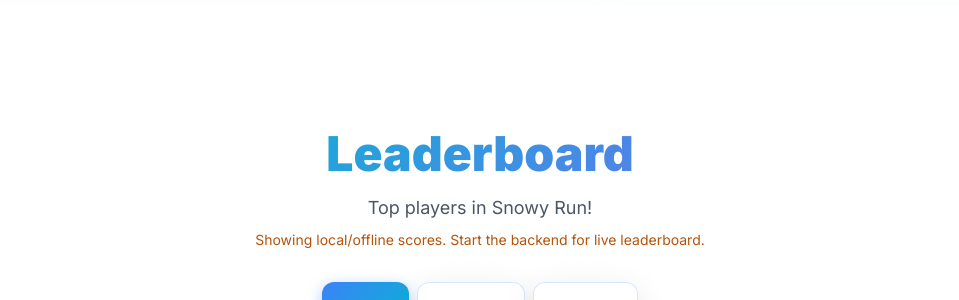
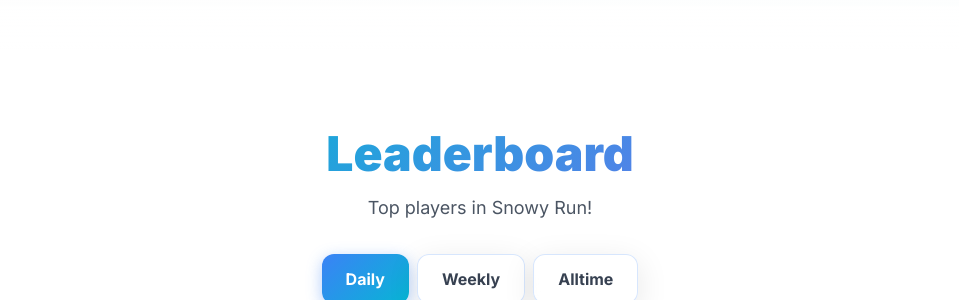
Before and after one commit to Usamble/WEB, a React (Vite) app: page / in a window 1280 px wide. Shown: the part 2820-3120 px from the top of the page, without its empty margins (160-1119 px from the left). Built offline with nearby package versions, Linux system fonts and the light colour scheme; no server answers.

Commit message:
Remove offline scores message from leaderboard

```diff
--- a/src/components/Leaderboard.tsx
+++ b/src/components/Leaderboard.tsx
@@ -118,11 +118,6 @@
           <p className="text-lg text-gray-600">
             Top players in Snowy Run!
           </p>
-          {source === 'local' && !error && (
-            <p className="text-sm text-amber-700 mt-2">
-              Showing local/offline scores. Start the backend for live leaderboard.
-            </p>
-          )}
         </motion.div>
 
         {/* Type Selector */}
```
